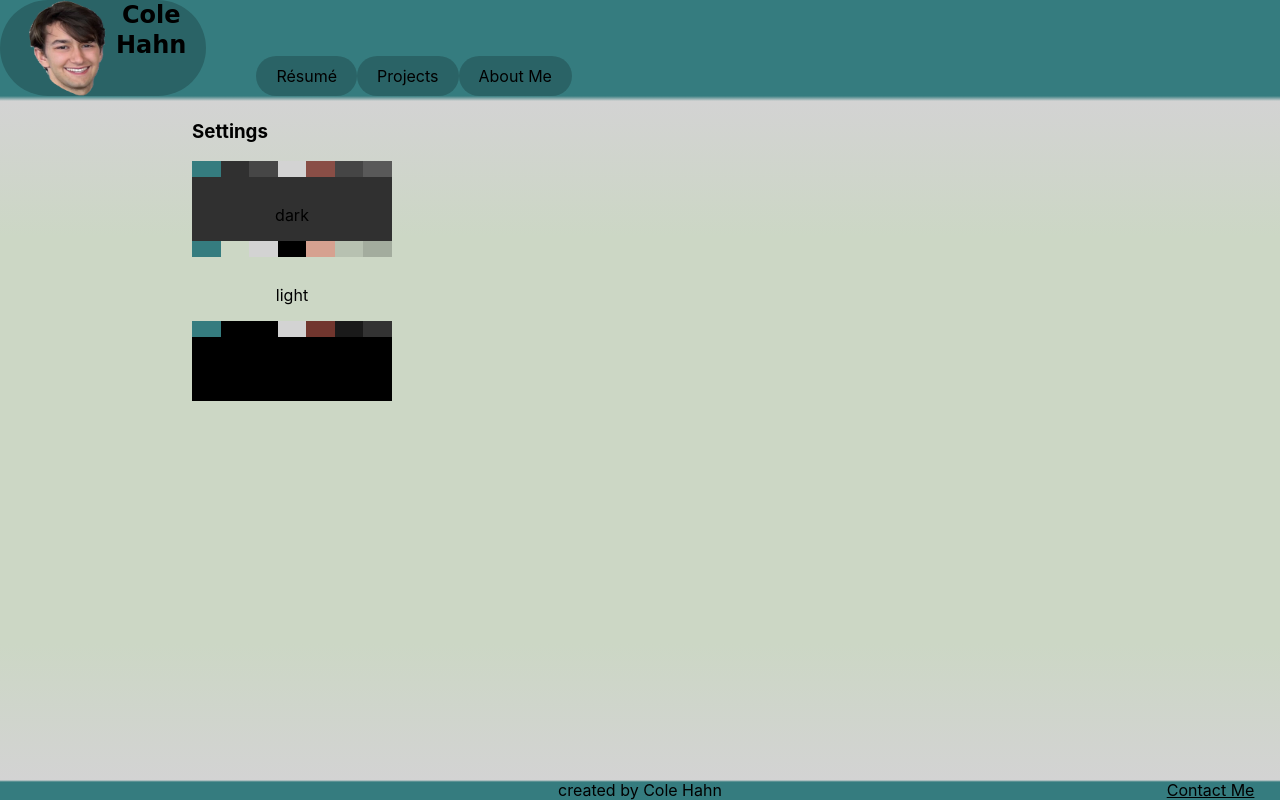
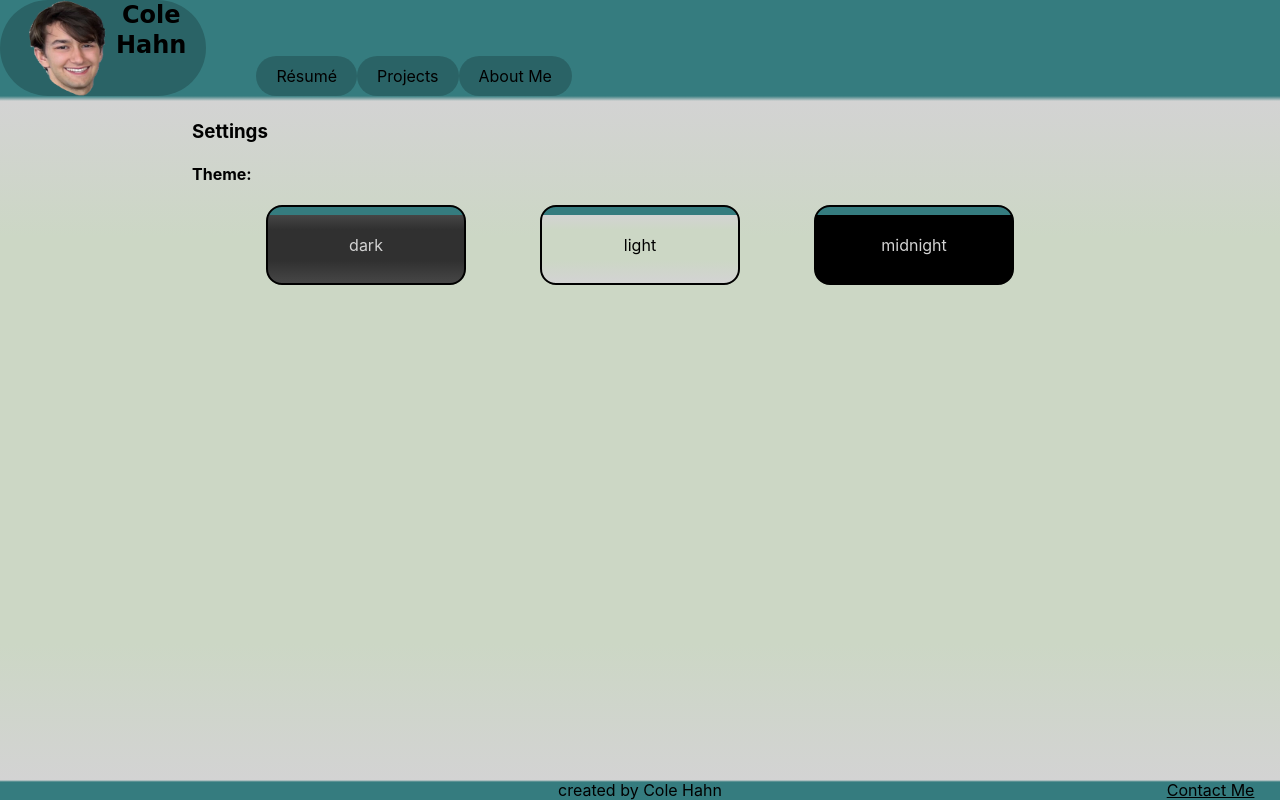
Before and after one commit to colehahn/colehahn.github.io, a Next.js app: page /settings in a window 1280 px wide. Built offline with nearby package versions, Linux system fonts and the light colour scheme.

Commit message:
styled theme selector

```diff
--- a/src/pages/settings.tsx
+++ b/src/pages/settings.tsx
@@ -1,61 +1,89 @@
 import React from "react";
 import styled from "styled-components";
+
+export const themes = [
+  {
+    name: "dark",
+    properties: {
+      "--primary": "rgb(53, 124, 127)",
+      "--background": "#303030",
+      "--background2": "#464646",
+      "--text": "lightgray",
+      "--accent": "rgba(226, 109, 92, 0.5)",
+      "--transparent": "rgba(255, 255, 255, 0.1)",
+      "--transparent-more-opaque": "rgba(255, 255, 255, 0.2)",
+    },
+  },
+  {
+    name: "light",
+    properties: {
+      "--primary": "rgb(53, 124, 127)",
+      "--background": "rgb(204, 215, 197)",
+      "--background2": "lightgray",
+      "--text": "black",
+      "--accent": "rgba(226, 109, 92, 0.5)",
+      "--transparent": "rgba(0, 0, 0, 0.1)",
+      "--transparent-more-opaque": "rgba(0, 0, 0, 0.2)",
+    },
+  },
+  {
+    name: "midnight",
+    properties: {
+      "--primary": "rgb(53, 124, 127)",
+      "--background": "black",
+      "--background2": "black",
+      "--text": "lightgray",
+      "--accent": "rgba(226, 109, 92, 0.5)",
+      "--transparent": "rgba(255, 255, 255, 0.1)",
+      "--transparent-more-opaque": "rgba(255, 255, 255, 0.2)",
+    },
+  },
+];
 
 const ThemeSelector = styled.button`
   width: 200px;
   height: 5em;
   padding: 0;
-  border: none;
+  border: 2px solid var(--text);
+  border-radius: 1em;
   display: flex;
   flex-direction: column;
   justify-content: space-between;
   font-family: inherit;
   font-size: inherit;
+  overflow: hidden;
+  position: relative;
+  cursor: pointer;
+
+  transition: scale 300ms;
+  &:hover {
+    scale: 1.3;
+    z-index: 1;
+  }
 `;
 
-export const themes = [
-  {
-    name: "dark",
-    properties: [
-      ["--primary", "rgb(53, 124, 127)"],
-      ["--background", "#303030"],
-      ["--background2", "#464646"],
-      ["--text", "lightgray"],
-      ["--accent", "rgba(226, 109, 92, 0.5)"],
-      ["--transparent", "rgba(255, 255, 255, 0.1)"],
-      ["--transparent-more-opaque", "rgba(255, 255, 255, 0.2)"],
-    ],
-  },
-  {
-    name: "light",
-    properties: [
-      ["--primary", "rgb(53, 124, 127)"],
-      ["--background", "rgb(204, 215, 197)"],
-      ["--background2", "lightgray"],
-      ["--text", "black"],
-      ["--accent", "rgba(226, 109, 92, 0.5)"],
-      ["--transparent", "rgba(0, 0, 0, 0.1)"],
-      ["--transparent-more-opaque", "rgba(0, 0, 0, 0.2)"],
-    ],
-  },
-  {
-    name: "midnight",
-    properties: [
-      ["--primary", "rgb(53, 124, 127)"],
-      ["--background", "black"],
-      ["--background2", "black"],
-      ["--text", "lightgray"],
-      ["--accent", "rgba(226, 109, 92, 0.5)"],
-      ["--transparent", "rgba(255, 255, 255, 0.1)"],
-      ["--transparent-more-opaque", "rgba(255, 255, 255, 0.2)"],
-    ],
-  },
-];
+const ThemeSelectorContainer = styled.div`
+  display: flex;
+  justify-content: space-evenly;
+  flex-wrap: wrap;
+`;
+
+const ThemeLabel = styled.p`
+  padding: 0;
+  margin: 0;
+  position: absolute;
+  top: 50%;
+  transform: translateY(-50%);
+  width: 100%;
+`;
 
 export const setTheme = (i: number) => {
   localStorage.setItem("themeIndex", "" + i);
-  for (const property of themes[i].properties) {
-    document.documentElement.style.setProperty(property[0], property[1]);
+  for (const property of Object.keys(themes[i].properties)) {
+    document.documentElement.style.setProperty(
+      property,
+      (themes[i].properties as any)[property]
+    );
   }
 };
 
@@ -63,26 +91,21 @@ export const Settings: React.FC = () => {
   return (
     <div>
       <h3>Settings</h3>
+      <h4>Theme:</h4>
+      <ThemeSelectorContainer>
         {themes.map((theme, i) => (
           <ThemeSelector
             onClick={() => setTheme(i)}
             key={i}
-          style={{ backgroundColor: theme.properties[1][1] }}
+            style={{
+              background: `linear-gradient(${theme.properties["--primary"]} 0 10%, ${theme.properties["--background2"]} 10%, ${theme.properties["--background"]} 30% 70%, ${theme.properties["--background2"]})`,
+              color: theme.properties["--text"],
+            }}
           >
-          <div style={{ display: "flex" }}>
-            {theme.properties.map((property, i) => (
-              <div
-                style={{
-                  width: `calc(200px / ${theme.properties.length})`,
-                  height: "1em",
-                  backgroundColor: property[1],
-                }}
-              ></div>
-            ))}
-          </div>
-          <p style={{ textAlign: "center", width: "100%" }}>{theme.name}</p>
+            <ThemeLabel>{theme.name}</ThemeLabel>
           </ThemeSelector>
         ))}
+      </ThemeSelectorContainer>
     </div>
   );
 };
```
Lines whose indentation alone changed are shown as unchanged.
